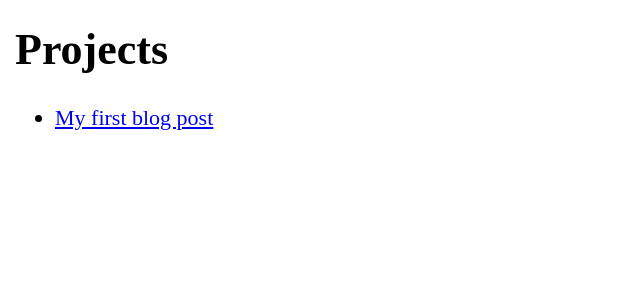
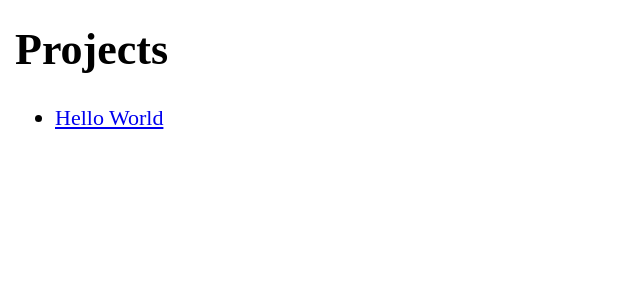
Before and after one commit to jtmunoz/jtmunoz.github.io, a Jekyll site: the page built from blog.html, in a window 1280 px wide. Shown: the part 172-472 px from the top of the page, without its empty margins (0-640 px from the left). Built offline with Jekyll 4.4.1, drawn with Linux system fonts in a browser that asks for light colours; nearby versions of some CDN libraries.

Commit message:
updates title

```diff
--- a/_posts/2018-09-11-myfirstpost.html
+++ b/_posts/2018-09-11-myfirstpost.html
@@ -1,6 +1,6 @@
 ---
 layout: post
-title:  "My first blog post"
+title:  "Hello World"
 date:   2018-09-11 21:55:55 +0200
 author: Me
 ---
```
